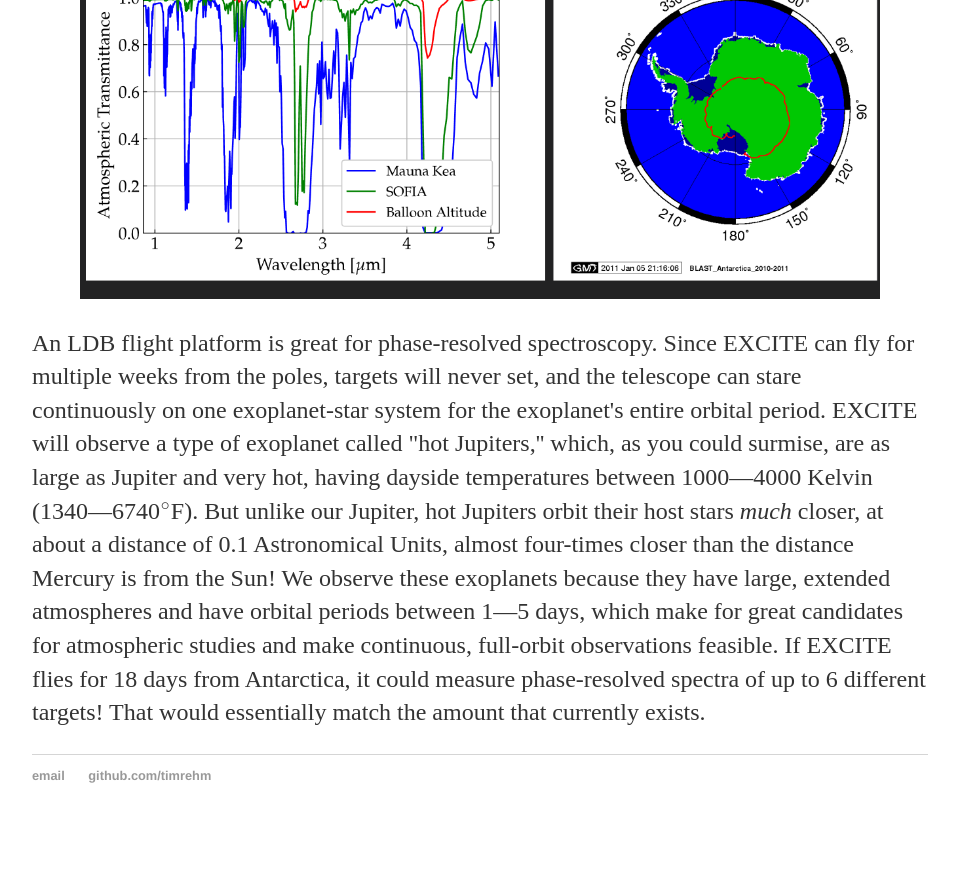
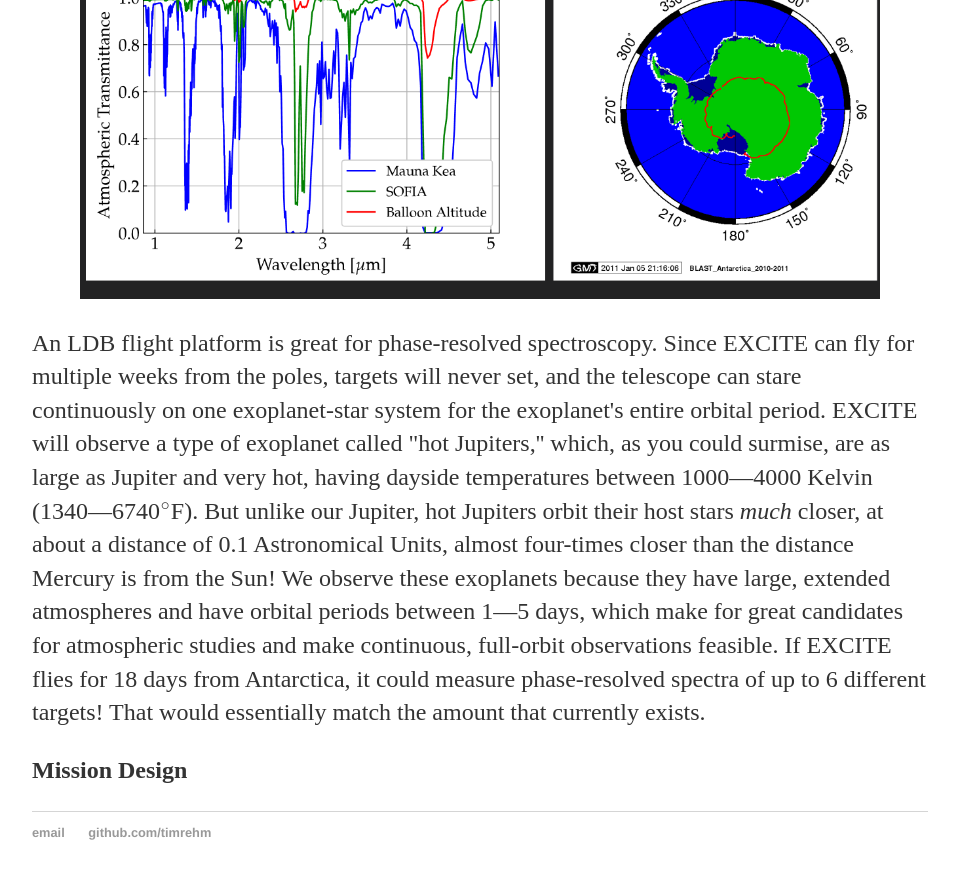
Before and after one commit to timrehm/timrehm.github.io, a Jekyll site: the page built from research/excite.html, in a window 1280 px wide and 900 px high, scrolled down 3247 px. Shown: the top 879 px of the window, without its empty margins (160-1114 px from the left). Built offline with Jekyll 4.4.1, drawn with Linux system fonts in a browser that asks for light colours; before the commit the page ends 4090 px from its top, so only the background shows below that.

Commit message:
Update excite.html

```diff
--- a/research/excite.html
+++ b/research/excite.html
@@ -62,3 +62,6 @@ hot Jupiters orbit their host stars <em>much</em> closer, at about a distance of
 Mercury is from the Sun! We observe these exoplanets because they have large, extended atmospheres and have orbital periods between 1&mdash;5 days, which
 make for great candidates for atmospheric studies and make continuous, full-orbit observations feasible. If EXCITE flies for 18 days from Antarctica, it could
 measure phase-resolved spectra of up to 6 different targets! That would essentially match the amount that currently exists.</p>
+	<p style="font-weight: bold; font-size=24;">
+  Mission Design
+	</p>
```
